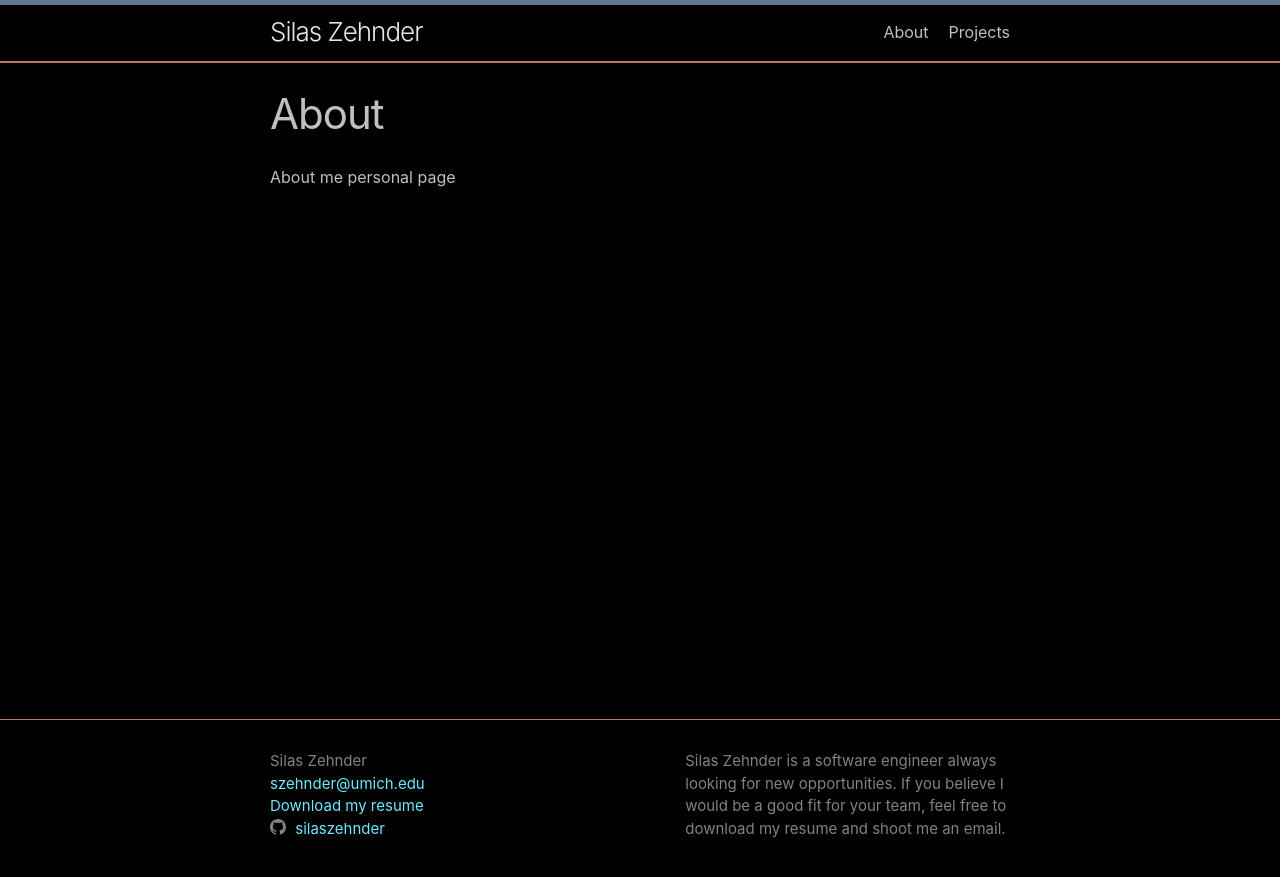
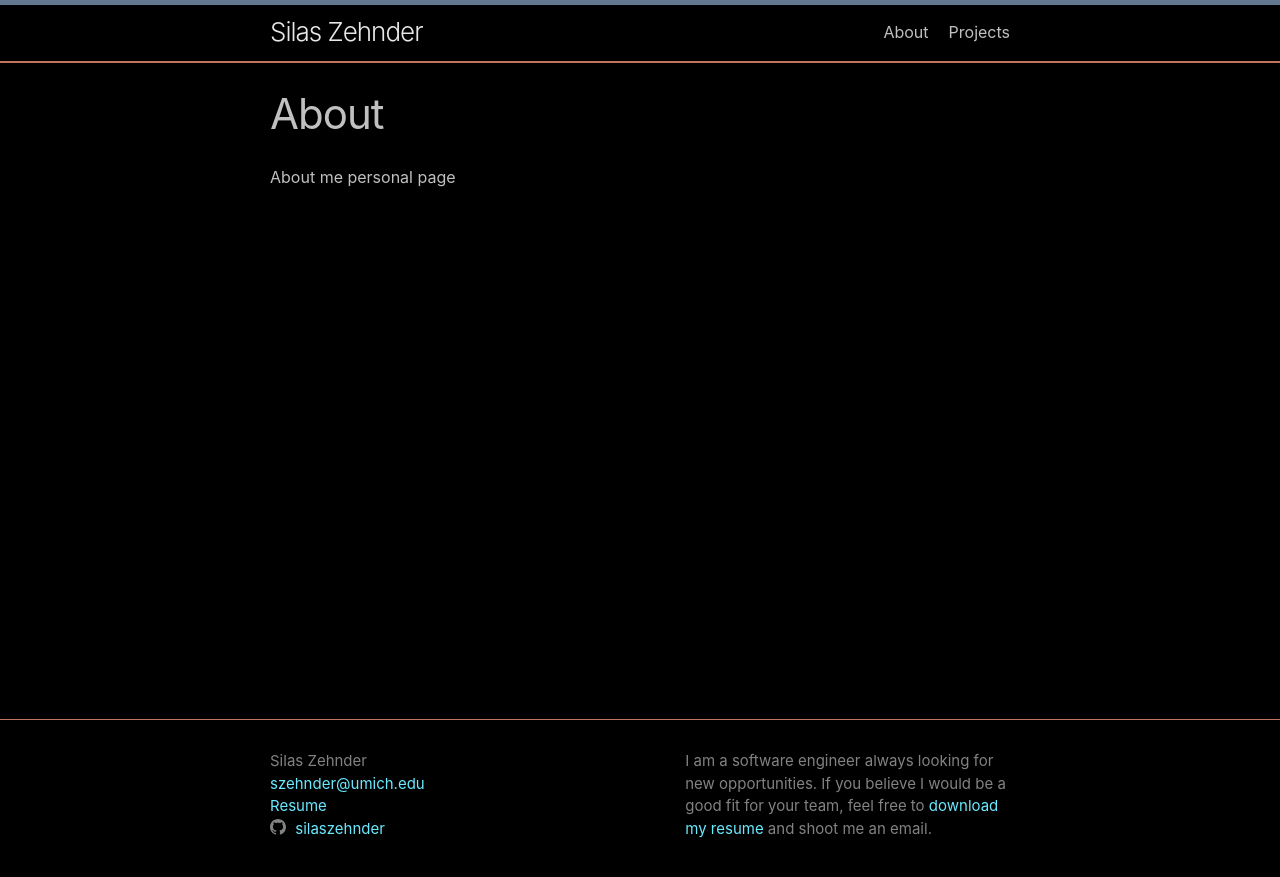
Before and after one commit to silaszehnder/silaszehnder.github.io, a Jekyll site: the page built from about.md, in a window 1280 px wide. Shown: the top 877 px of the page. Built offline with Jekyll 4.4.1, drawn with Linux system fonts in a browser that asks for light colours.

Commit message:
updated footer and description

```diff
--- a/_config.yml
+++ b/_config.yml
@@ -1,9 +1,7 @@
 title: Silas Zehnder
 email: szehnder@umich.edu
-description: >- # this means to ignore newlines until "baseurl:"
-  Silas Zehnder is a software engineer always looking for new
-  opportunities. If you believe I would be a good fit for your
-  team, feel free to download my resume and shoot me an email.
+#description: >- # this means to ignore newlines until "baseurl:"
+#    Silas Zehnder
 baseurl: "" # the subpath of your site, e.g. /blog
 url: "https://szehnder.com" # the base hostname & protocol for your site, e.g. http://example.com
 github_username:  silaszehnder
--- a/_includes/footer.html
+++ b/_includes/footer.html
@@ -16,7 +16,7 @@
             {%- if site.email -%}
             <li><a class="u-email" href="mailto:{{ site.email }}">{{ site.email }}</a></li>
             {%- endif -%}
-            <li><a class="u-email" href="assets/szehnder_resume.pdf">Download my resume</a></li>
+            <li><a class="u-email" href="assets/szehnder_resume.pdf">Resume</a></li>
             {%- include social.html -%}
         </ul>
       </div>
@@ -26,6 +26,9 @@
       </div>
 
       <div class="footer-col footer-col-3">
+        <p>I am a software engineer always looking for new
+           opportunities. If you believe I would be a good fit for your
+           team, feel free to <a class="u-email" href="assets/szehnder_resume.pdf">download my resume</a> and shoot me an email.</p>
         <p>{{- site.description | escape -}}</p>
       </div>
     </div>
```
